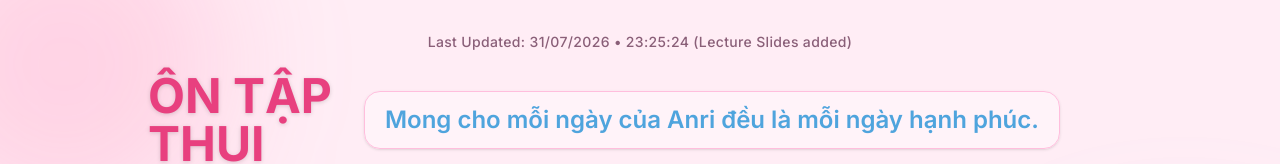
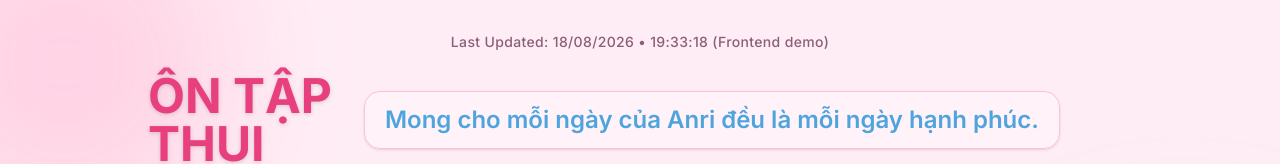
Before and after one commit to binhdangiuu/binanri, a React (Vite) app: page / in a window 1280 px wide. Shown: the top 164 px of the page. Built offline with nearby package versions, Linux system fonts and the light colour scheme.

Commit message:
frontend

```diff
--- a/src/App.jsx
+++ b/src/App.jsx
@@ -487,7 +487,7 @@ export default function App() {
         {/* LAST UPDATED */}
         <div className="text-center mb-5">
           <p className="text-plum-soft text-sm font-medium tracking-wide">
-            Last Updated: 31/07/2026 • 23:25:24 (Lecture Slides added)
+            Last Updated: 18/08/2026 • 19:33:18 (Frontend demo)
           </p>
         </div>
 
```
